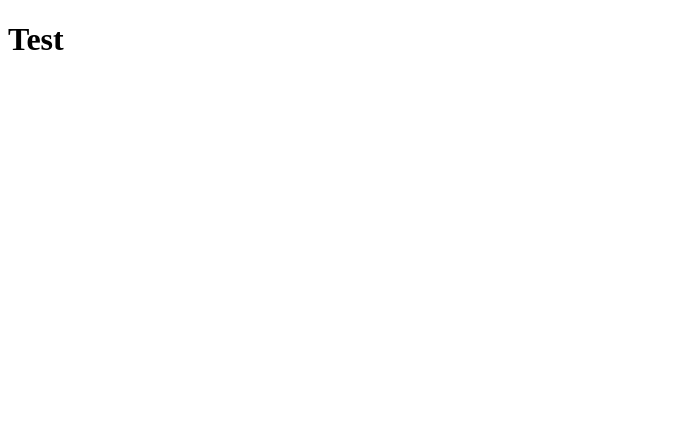
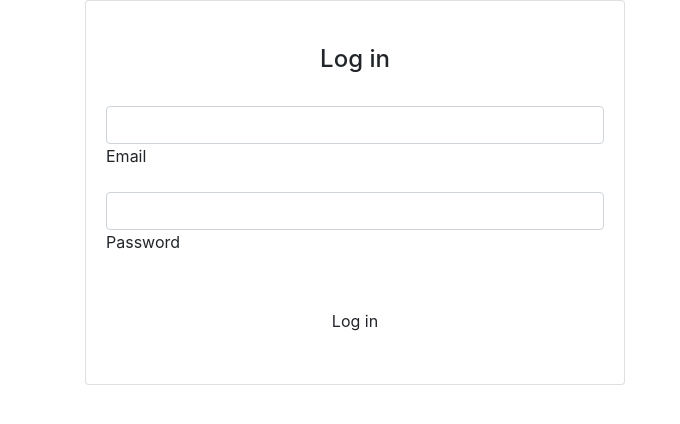
Before and after one commit to Anasshahidd21/movr-fe, a React (Create React App) app in the folder movr-ui/: page / in a window 1280 px wide. Shown: the top 424 px of the page, without its empty margins (0-680 px from the left). Built offline with nearby package versions, Linux system fonts and the light colour scheme.

Commit message:
login-ui

```diff
--- a/movr-ui/package.json
+++ b/movr-ui/package.json
@@ -11,7 +11,9 @@
     "@types/node": "^12.0.0",
     "@types/react-dom": "^16.9.8",
     "autoprefixer": "^9.8.0",
+    "bootstrap": "^4.6.0",
     "google-maps-react": "^2.0.6",
+    "mdbreact": "^5.0.1",
     "react": "^17.0.1",
     "react-dom": "^17.0.1",
     "react-scripts": "4.0.1",
--- a/movr-ui/src/App.tsx
+++ b/movr-ui/src/App.tsx
@@ -1,8 +1,30 @@
 import React from "react";
 import Map from "./components/Map/MapComponent";
+import Template from "./components/Registration/Template";
+import "../node_modules/bootstrap/dist/css/bootstrap.min.css";
 
 function App() {
-  return <h1>Test</h1>;
+  const formData = [
+    {
+      label: "Email",
+      inputType: "email",
+      inputPlaceHolder: "example@server.com",
+    },
+    {
+      label: "Password",
+      inputType: "password",
+      inputPlaceHolder: "Enter Password",
+    },
+  ];
+
+  const message = "Don't have an account? Register now";
+  const title = "Log in";
+
+  return (
+    <div>
+      <Template formData={formData} title={title} message={message}></Template>
+    </div>
+  );
   // <Map></Map>;
 }
 
--- /dev/null
+++ b/movr-ui/src/components/Registration/Template.tsx
@@ -0,0 +1,84 @@
+import {
+  MDBContainer,
+  MDBRow,
+  MDBCol,
+  MDBInput,
+  MDBBtn,
+  MDBCard,
+  MDBCardBody,
+} from "mdbreact";
+
+interface IformData {
+  label: string;
+  inputType: string;
+  inputPlaceHolder: string;
+}
+
+interface inputProps {
+  title: string;
+  message: string;
+  formData: IformData[];
+}
+
+const Template = ({ formData, title, message }: inputProps) => {
+  return (
+    <MDBContainer>
+      <MDBRow>
+        <MDBCol md="6">
+          <MDBCard>
+            <MDBCardBody>
+              <form>
+                <p className="h4 text-center py-4">{title}</p>
+                <div className="grey-text">
+                  {formData.map((data: any, i: any) => {
+                    return (
+                      <MDBInput
+                        label={data.label}
+                        group
+                        type={data.inputType}
+                        placeholder={data.inputPlaceHolder}
+                      />
+                    );
+                  })}
+                </div>
+                <div className="text-center py-4 mt-3">
+                  <MDBBtn color="cyan" type="submit">
+                    {title}
+                  </MDBBtn>
+                </div>
+              </form>
+            </MDBCardBody>
+          </MDBCard>
+        </MDBCol>
+      </MDBRow>
+    </MDBContainer>
+  );
+};
+
+export default Template;
+
+// const Template = ({ formData, title, message }: inputProps) => {
+//   return (
+//     <div>
+//       <form>
+//         <h3>{title}</h3>
+//         {formData.map((data: any, i: any) => {
+//           return (
+//             <div className="form-group" key={i}>
+//               <label>{data.label}</label>
+//               <input
+//                 type={data.inputType}
+//                 className="form-control"
+//                 placeholder={data.inputPlaceHolder}
+//               ></input>
+//             </div>
+//           );
+//         })}
+//         <button type="submit" className="btn btn-primary btn-block">
+//           {title}
+//         </button>
+//         <p className="forgot-password text-right">{message}</p>
+//       </form>
+//     </div>
+//   );
+// };
--- /dev/null
+++ b/movr-ui/src/components/Registration/TemplateRegistration.css
@@ -0,0 +1,84 @@
+@import url("https://fonts.googleapis.com/css?family=Fira+Sans:400,500,600,700,800");
+
+* {
+  box-sizing: border-box;
+}
+body {
+  background: #1c8ef9 !important;
+  min-height: 100vh;
+  display: flex;
+  font-weight: 400;
+  font-family: "Fira Sans", sans-serif;
+}
+
+h1,
+h2,
+h3,
+h4,
+h5,
+h6,
+label,
+span {
+  font-weight: 500;
+  font-family: "Fira Sans", sans-serif;
+}
+
+body,
+html,
+.App,
+#root,
+.auth-wrapper {
+  width: 100%;
+  height: 100%;
+}
+
+.navbar-light {
+  background-color: #ffffff;
+  box-shadow: 0px 14px 80px rgba(34, 35, 58, 0.2);
+}
+
+.auth-wrapper {
+  display: flex;
+  justify-content: center;
+  flex-direction: column;
+  text-align: left;
+}
+
+.auth-inner {
+  width: 450px;
+  margin: auto;
+  background: #ffffff;
+  box-shadow: 0px 14px 80px rgba(34, 35, 58, 0.2);
+  padding: 40px 55px 45px 55px;
+  border-radius: 15px;
+  transition: all 0.3s;
+}
+
+.auth-wrapper .form-control:focus {
+  border-color: #167bff;
+  box-shadow: none;
+}
+
+.auth-wrapper h3 {
+  text-align: center;
+  margin: 0;
+  line-height: 1;
+  padding-bottom: 20px;
+}
+
+.custom-control-label {
+  font-weight: 400;
+}
+
+.forgot-password,
+.forgot-password a {
+  text-align: right;
+  font-size: 13px;
+  padding-top: 10px;
+  color: #7f7d7d;
+  margin: 0;
+}
+
+.forgot-password a {
+  color: #167bff;
+}
```
Also changed, not shown: 1 other file (tests, documents, lock files or other folders).
